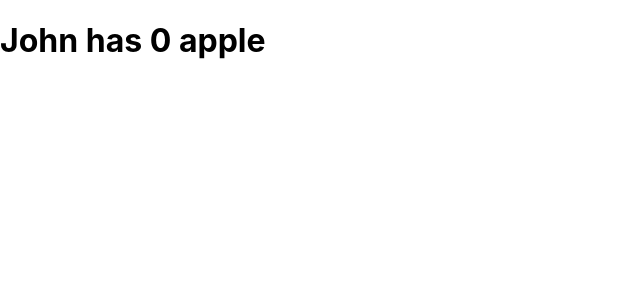
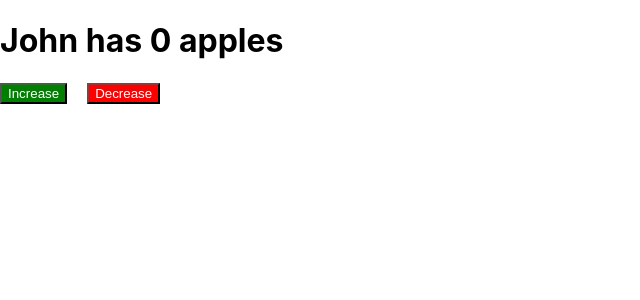
Before and after one commit to stricherz13/ReactDjangoProject, a React (Create React App) app in the folder frontend/: page / in a window 1280 px wide. Shown: the top 300 px of the page, without its empty margins (0-640 px from the left). Built offline with nearby package versions, Linux system fonts and the light colour scheme.

Commit message:
Update Apple component

```diff
--- a/frontend/src/Components/AppleComponent.js
+++ b/frontend/src/Components/AppleComponent.js
@@ -4,19 +4,31 @@ function AppleComponent() {
     const [numberOfApples, setNumberOfApples] = useState(0)
 
     function AppleDisplay(numberOfApples) {
-        if (numberOfApples === 0 || numberOfApples === 1) {
+        if (numberOfApples === 1) {
             return `John has ${numberOfApples} apple`
-        } else if (numberOfApples > 1) {
+        } else if (numberOfApples === 0 || numberOfApples > 1) {
             return `John has ${numberOfApples} apples`
         } else {
-            return `John owes is ${Math.abs(numberOfApples)} apples`
+            return `John owes us ${Math.abs(numberOfApples)} apples`
         }
     }
 
+    function IncreaseApple() {
+        setNumberOfApples((currentValue) => currentValue + 1)
+    }
+
+    function DecreaseApple() {
+        setNumberOfApples((currentValue) => currentValue - 1)
+    }
+
     return (
-        <div>
-            <h1>{AppleDisplay(numberOfApples)}</h1>
-        </div>
+        <>
+            <div>
+                <h1>{AppleDisplay(numberOfApples)}</h1>
+            </div>
+            <button onClick={IncreaseApple} className="add-btn">Increase</button>
+            <button onClick={DecreaseApple} className="decrease-btn">Decrease</button>
+        </>
     );
 }
 
--- a/frontend/src/index.css
+++ b/frontend/src/index.css
@@ -15,3 +15,15 @@ code {
 .myStyle {
   color: red;
 }
+
+.add-btn {
+  background-color: green;
+  color: white;
+  margin-right: 10px;
+}
+
+.decrease-btn {
+  background-color: red;
+  color: white;
+  margin-left: 10px;
+}
```
